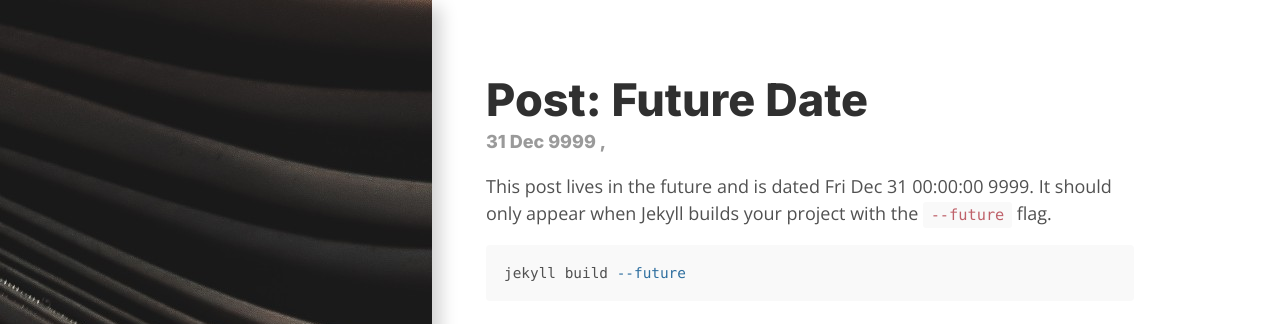
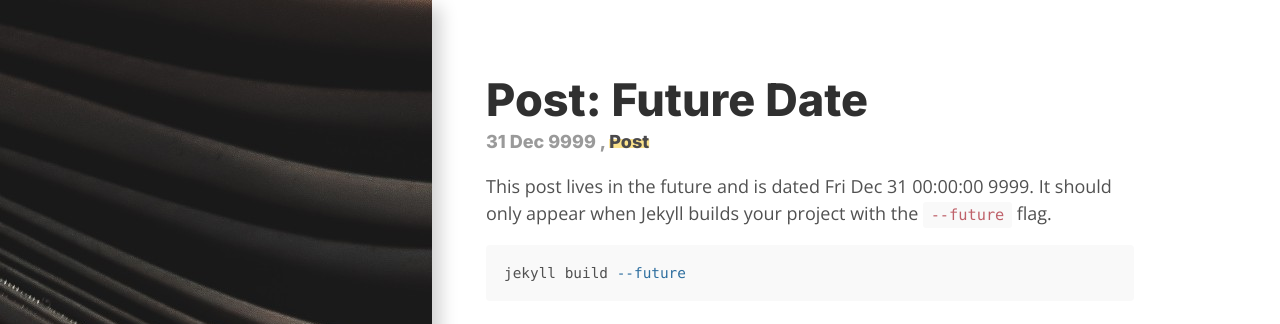
Before and after one commit to manddar/HydeIt, a Jekyll site: the page built from index.html, in a window 1280 px wide and 900 px high. Shown: the top 324 px of the window. Built offline with Jekyll 4.4.1, drawn with Linux system fonts in a browser that asks for light colours; the list of posts is cut into pages by our own code.

Commit message:
Support multiple categories in post, linking post categories to categories page.

```diff
--- a/categories.html
+++ b/categories.html
@@ -4,7 +4,7 @@
 ---
 
 {% for category in site.categories %}
-  <h3>{{ category[0] }}</h3>
+  <h3 id="{{ category[0] }}">{{ category[0] }}</h3>
   <ul>
     {% for post in category[1] %}
       <li><a href="{{ post.url }}">{{ post.title }}</a></li>
--- a/index.html
+++ b/index.html
@@ -12,7 +12,12 @@
       </a>
     </h1>
 
-    <span class="post-meta">{{ post.date | date_to_string }} , <a href="#">{{ post.category }}</a></span>
+    <span class="post-meta">{{ post.date | date_to_string }} ,
+      {% for category in post.categories %}
+      <a href="{{site.baseurl}}categories.html#{{category}}">{{category}}</a>
+      {% unless forloop.last %} + {% endunless %}
+      {% endfor %}
+    </span>
 
     {{ post.content }}
   </div>
```
